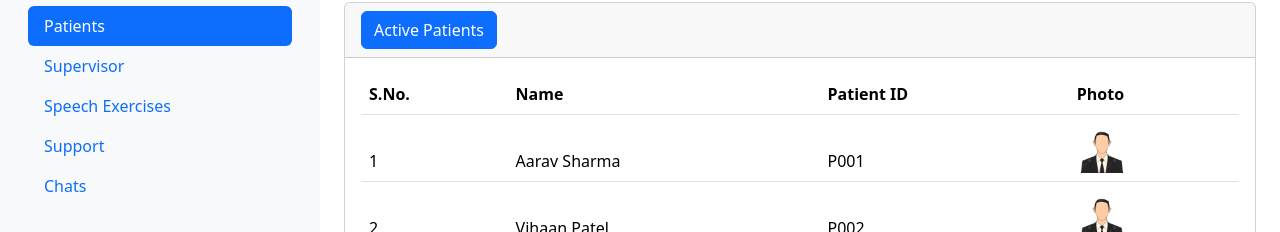
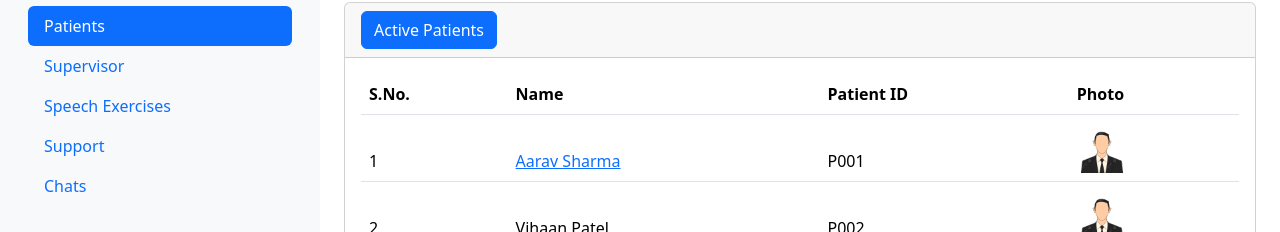
Before and after one commit to riyaahlawat/SpeechGuide-Therapist-Dashboard, a plain HTML site: page index.html in a window 1280 px wide. Both pictures are taken after a click on the link "Patients". Shown: the part 159-391 px from the top of the page. Drawn offline with nearby package versions, Linux system fonts and the light colour scheme.

Commit message:
Connect patient page to Name

```diff
--- a/index.html
+++ b/index.html
@@ -301,7 +301,7 @@
                                                 </tr>
                                                 <tr>
                                                     <td>1</td>
-                                                    <td>Aarav Sharma</td>
+                                                    <td><a href="patient1/patient1.html" target="_blank">Aarav Sharma</a></td>
                                                     <td>P001</td>
                                                     <td><img src="./assets/patient.png" alt="Aarav Sharma" width="50" height="50"></td>
                                                 </tr>
```
